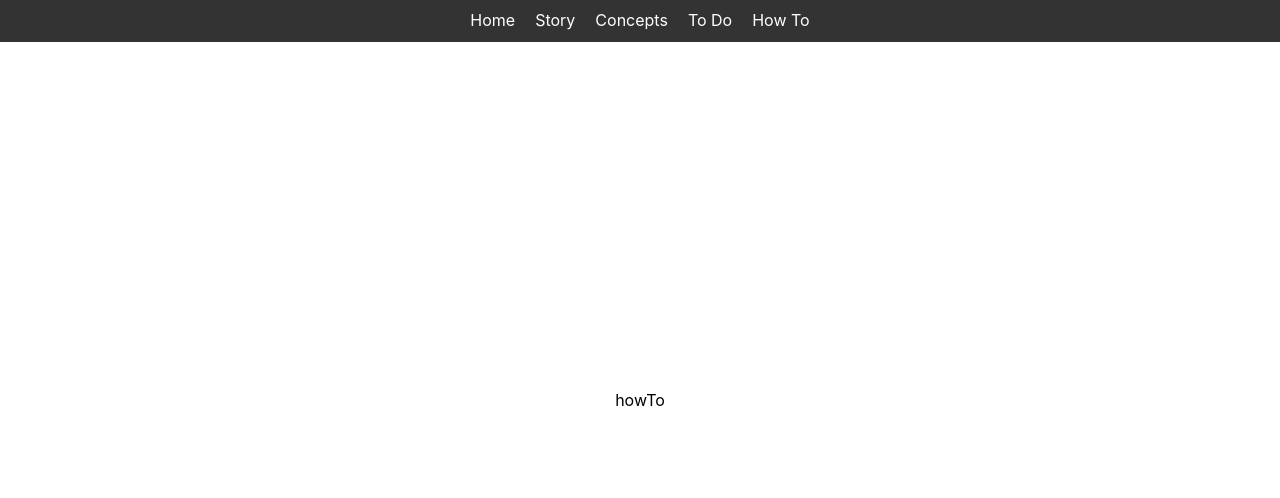
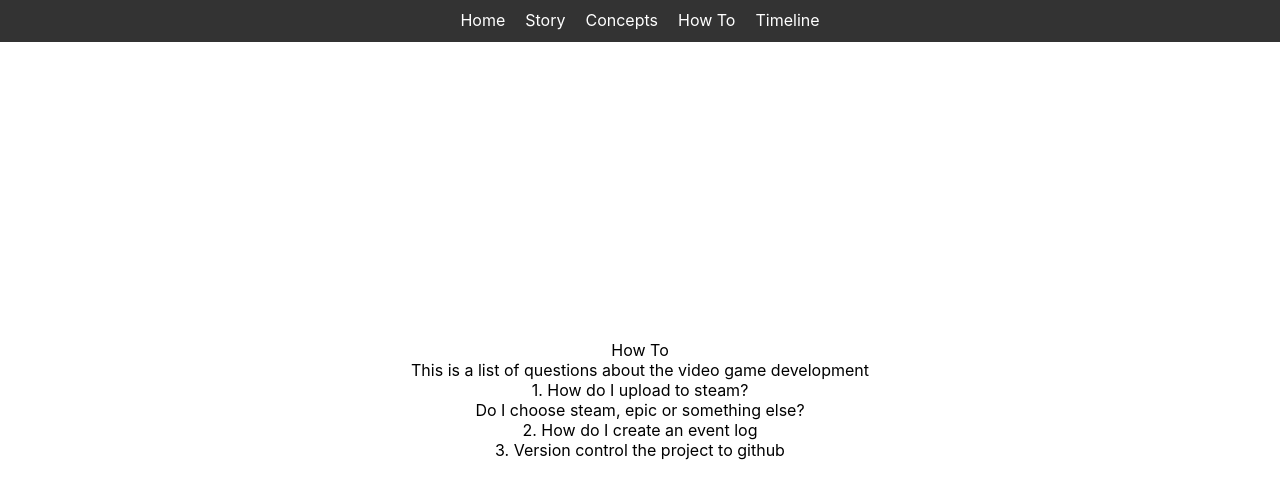
Before and after one commit to claygifford/giffeq, a Next.js app: page /how-to in a window 1280 px wide. Shown: the top 498 px of the page. Built offline with nearby package versions, Linux system fonts and the light colour scheme.

Commit message:
handful of objects to each page

```diff
--- a/components/navigation-bar/navigation-bar.js
+++ b/components/navigation-bar/navigation-bar.js
@@ -13,11 +13,11 @@ export default function NavigationBar() {
       <Link href="/concepts">
         <a>Concepts</a>
       </Link>
-      <Link href="/to-do">
-        <a>To Do</a>
-      </Link>
       <Link href="/how-to">
         <a>How To</a>
+      </Link>
+      <Link href="/timeline">
+        <a>Timeline</a>
       </Link>
     </div>
   );
--- a/pages/concepts/index.js
+++ b/pages/concepts/index.js
@@ -1,7 +1,10 @@
 export default function Concepts() {
     return (
         <div className="container">
-        <div>Concepts / Ideas</div>
+            <div>Concepts / Ideas</div>
+            <div>
+                foot steps that appear as the player walks
+            </div>
         </div>
     )
 }
--- a/pages/how-to/index.tsx
+++ b/pages/how-to/index.tsx
@@ -1,5 +1,12 @@
 import React from 'react';
 
 export default function HowTo() {
-    return <div>howTo</div>
+    return <React.Fragment>
+        <div>How To</div>
+        <div>This is a list of questions about the video game development</div>
+        <div>1. How do I upload to steam?</div>
+        <div>Do I choose steam, epic or something else?</div>
+        <div>2. How do I create an event log</div>
+        <div>3. Version control the project to github</div>
+    </React.Fragment>
 }
--- a/pages/story/index.js
+++ /dev/null
@@ -1,3 +0,0 @@
-export default function Story() {
-    return <div>Story</div>
-}
--- a/pages/to-do/index.js
+++ /dev/null
@@ -1,5 +0,0 @@
-export default function ToDo() {
-    return (
-        <div>ToDo</div>
-    )
-}
```
Also changed, not shown: pages/story/index.tsx (added, +10 -0 lines), pages/timeline/index.tsx (added, +12 -0 lines).
